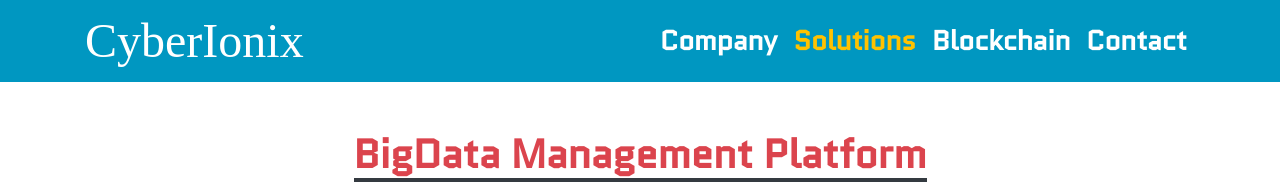
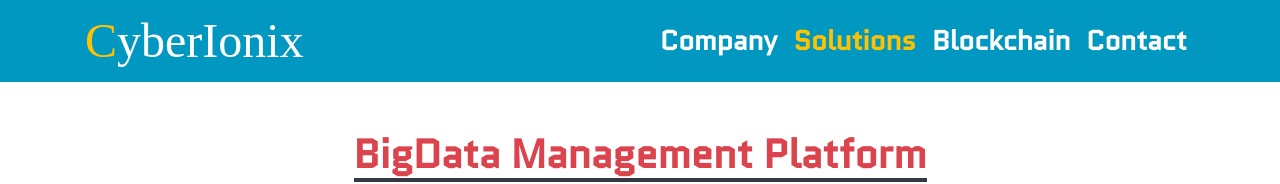
Before and after one commit to cyberioni/cyberionix-landing-front, an Angular app: page /solutions in a window 1280 px wide. Shown: the top 184 px of the page. Built offline with nearby package versions, Linux system fonts and the light colour scheme; a web font is replaced by a local one.

Commit message:
updated logo+favico / burger fixed
updated - logo + favico
fixed burger (on click tab nav will dissapear)

```diff
--- a/src/app/app.component.html
+++ b/src/app/app.component.html
@@ -4,23 +4,23 @@
             <div class="row">
               <div class="col">
                 <div class="navbar navbar-expand-lg navbar-light">
-                  <a class="navbar-brand"routerLink="/company" >CyberIonix</a>
+                  <a class="navbar-brand"routerLink="/company" ><span>C</span>yberIonix</a>
                   <button class="navbar-toggler-button" type="button" (click)="showBurger()"></button>
 
                   <div class="collapse navbar-collapse justify-content-lg-end" [class.show]="isVisible" id="navbarsExample10">
                     <ul class="navbar-nav">
                       <li class="nav-item active">
-                        <a class="nav-link" routerLink="/company" routerLinkActive="active-link">Company<span
+                        <a class="nav-link" routerLink="/company" (click)="showBurger()" routerLinkActive="active-link">Company<span
                           class="sr-only">(current)</span></a>
                       </li>
                       <li class="nav-item">
-                        <a class="nav-link" routerLink="/solutions" routerLinkActive="active-link">Solutions</a>
+                        <a class="nav-link" routerLink="/solutions"  (click)="showBurger()" routerLinkActive="active-link">Solutions</a>
                       </li>
                       <li class="nav-item">
-                        <a class="nav-link" routerLink="/blockchain" routerLinkActive="active-link">Blockchain</a>
+                        <a class="nav-link" routerLink="/blockchain"  (click)="showBurger()" routerLinkActive="active-link">Blockchain</a>
                       </li>
                       <li class="nav-item">
-                        <a class="nav-link" routerLink="/contact" routerLinkActive="active-link">Contact</a>
+                        <a class="nav-link" routerLink="/contact" (click)="showBurger()"  routerLinkActive="active-link">Contact</a>
                       </li>
 
                     </ul>
--- a/src/app/app.component.scss
+++ b/src/app/app.component.scss
@@ -25,6 +25,10 @@
 }
 .navbar {
   padding: 0 !important;
+
+  span {
+    color: #ffc200;
+  }
 }
 
 .navbar-brand {
--- a/src/app/solutions/solutions.component.html
+++ b/src/app/solutions/solutions.component.html
@@ -16,7 +16,7 @@
                       <div class="d-flex align-items-center flex-column article">
                           <h1 class="d-flex justify-content-center"><span class="solutions__title">NoETL Process eXecutor</span></h1>
                           <p><span>Cyberionix NoETL Applied Process eXecutor</span> – Data Processing platform based on Apache projects technologies.</p>
-                          <img src="assets/img/noetl_process_executor.png" alt="noetl_process_executor">
+                          <img src="assets/img/noetl_process_executor.png"  alt="noetl_process_executor">
                       </div>
 
                          <div class="col-md-12 text-center article"><span class="noetl-title">NoETL Process eXecutor</span></div>
@@ -36,7 +36,7 @@
                                 <li><span>Enable</span> role based access to dimensional information;</li>
                                 <li><span>Eliminate</span> duplicates and ambiguity, ensure referential integrity and conformity of dimensional data across all levels within organization.</li>
                             </ul>
-                            <img src="assets/img/master_data_management.png" alt="master_data_management">
+                            <img src="assets/img/master_data_management.png" style="height: 10%" alt="master_data_management">
 
                       <div class="d-flex align-items-center flex-column article">
                           <h1 class="d-flex justify-content-center"><span class="solutions__title">Dashboard</span></h1>
```
Also changed, not shown: 1 other file (tests, documents, lock files or other folders).
